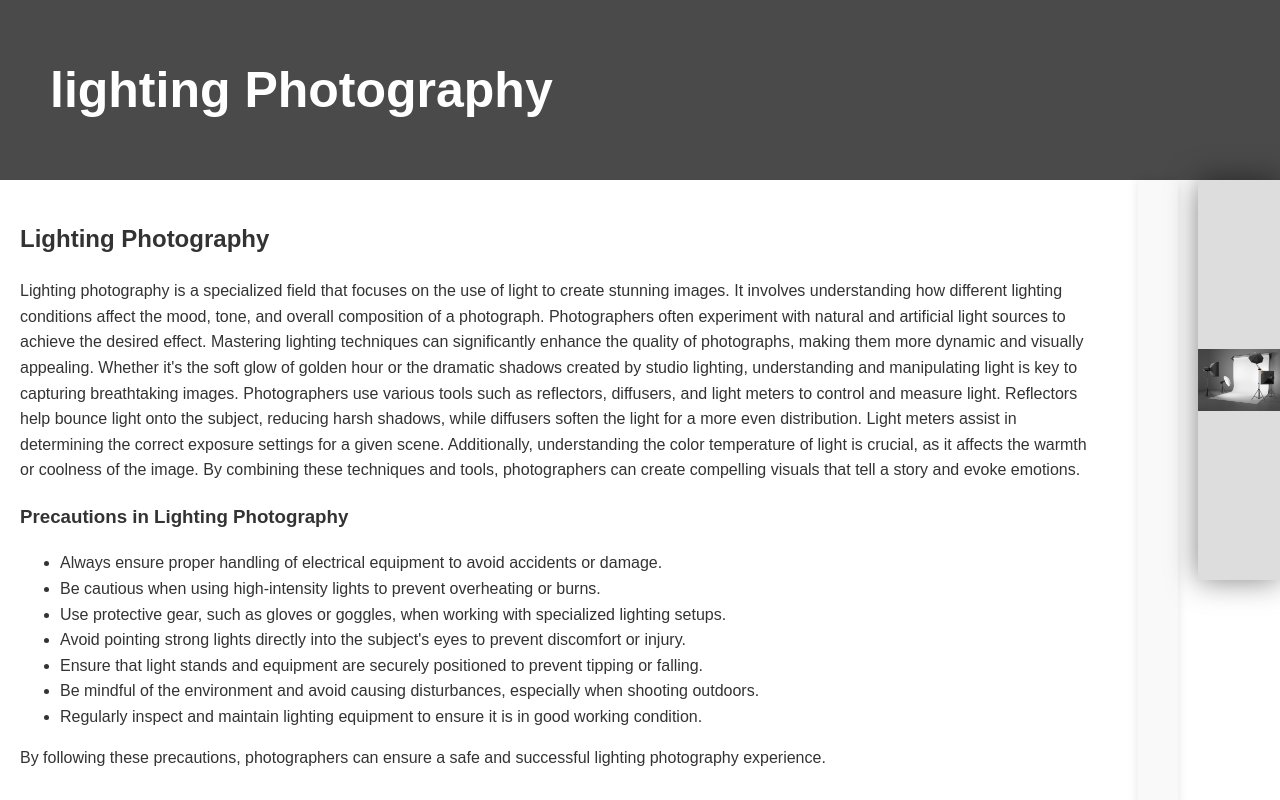
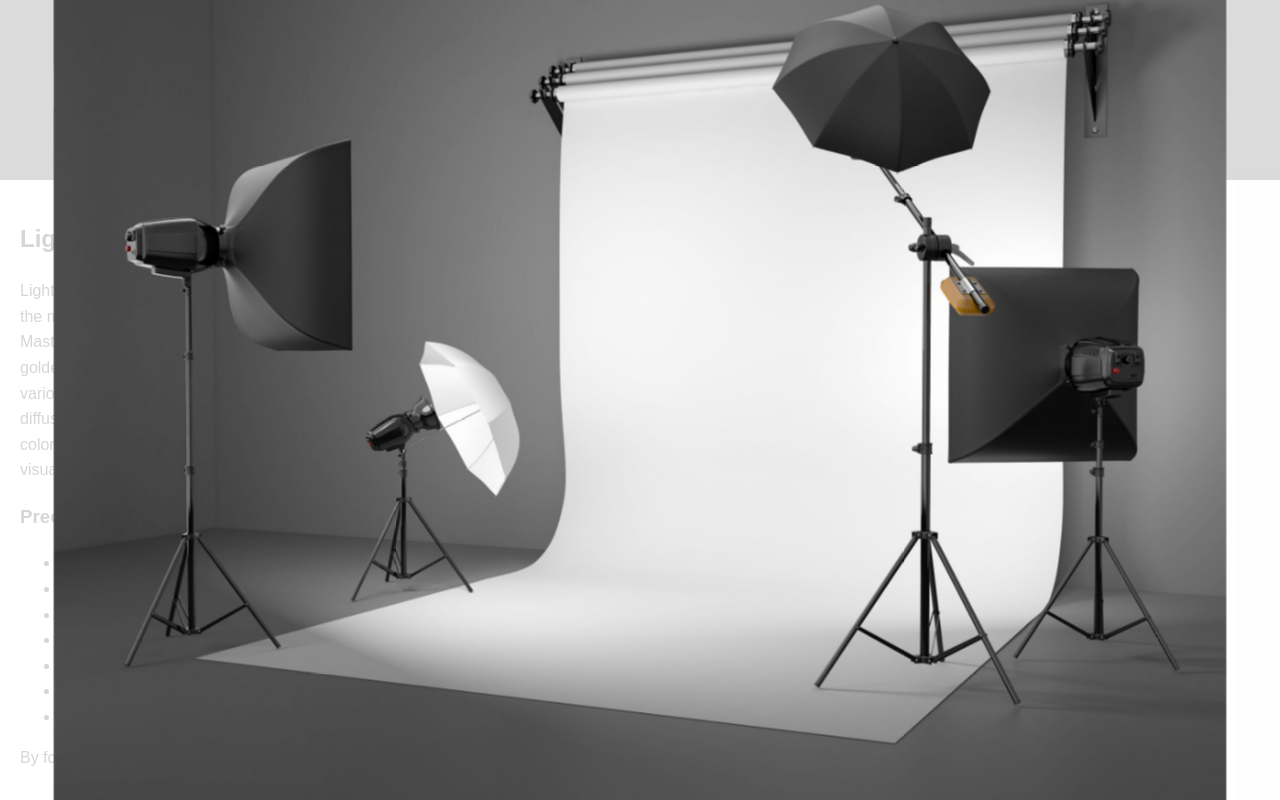
Before and after one commit to lildemone/hathaway-, a plain HTML site: page lighting-photography.html in a window 1280 px wide. Both pictures are taken after a click on the element 1253 px from the left and 380 px from the top of the page. Shown: the top 800 px of the page. Drawn offline with Linux system fonts and the light colour scheme.

Commit message:
added image container and image file

```diff
--- a/lighting-photography.html
+++ b/lighting-photography.html
@@ -49,9 +49,14 @@
             box-shadow: 0 0 20px rgba(0, 0, 0, 0.3); /* Add a stronger shadow on hover */
         }
         .image-container.enlarged {
-            width: 50vw; /* Cover half the screen width */
-            height: 50vh; /* Cover half the screen height */
+            width: 100vw; /* Cover the full screen width */
+            height: 100vh; /* Cover the full screen height */
             box-shadow: 0 0 30px rgba(0, 0, 0, 0.5); /* Stronger shadow when enlarged */
+            position: fixed; /* Fix the image in place */
+            top: 0;
+            left: 0;
+            background-color: rgba(255, 255, 255, 0.8); /* Transparent background */
+            z-index: 1000; /* Ensure it appears above all other elements */
         }
         .image-container img {
             max-width: 100%;
```
Also changed, not shown: humour-photography.html (+8 -3 lines), humour image copy.jpg (added), humour image.jpg (added).
